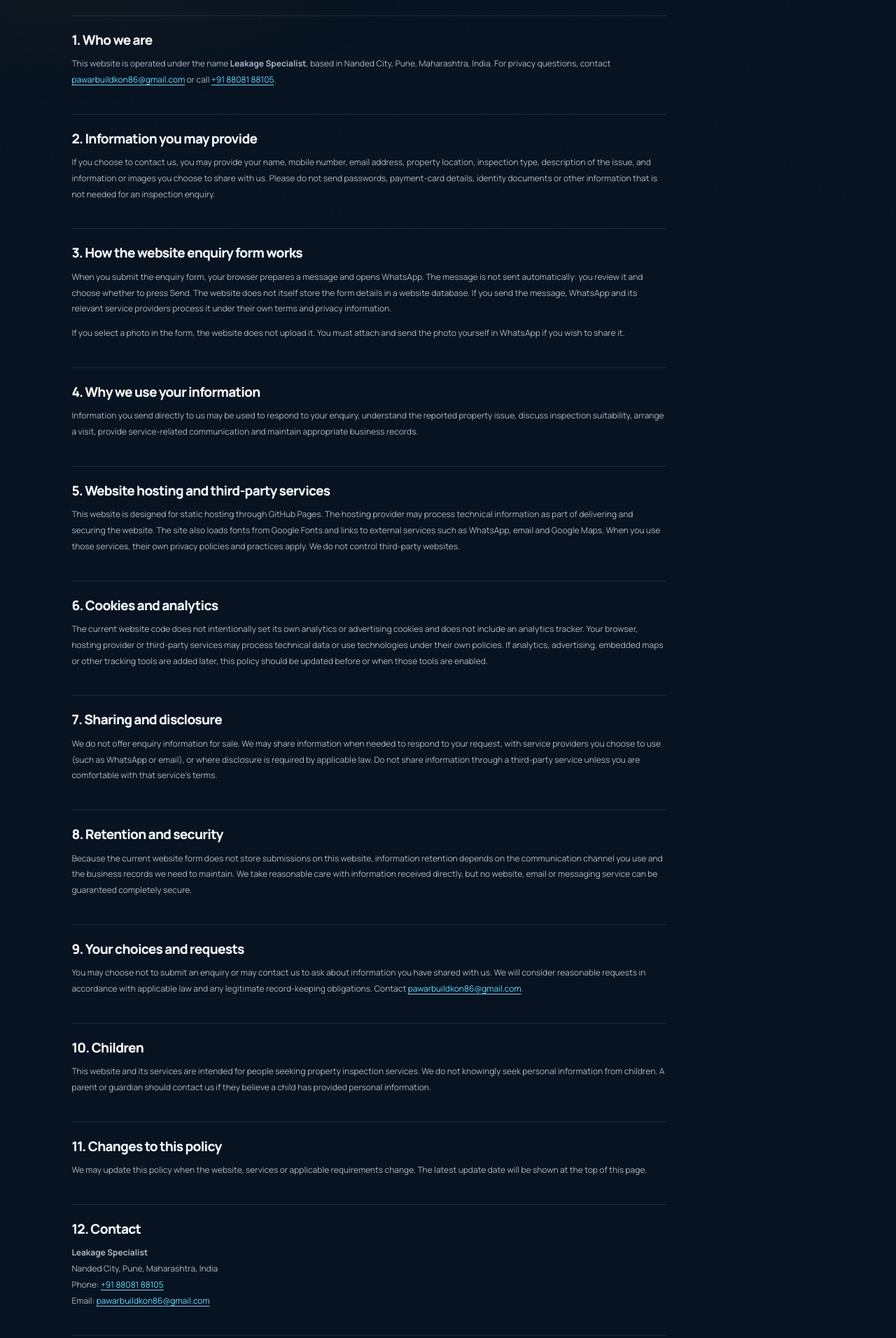
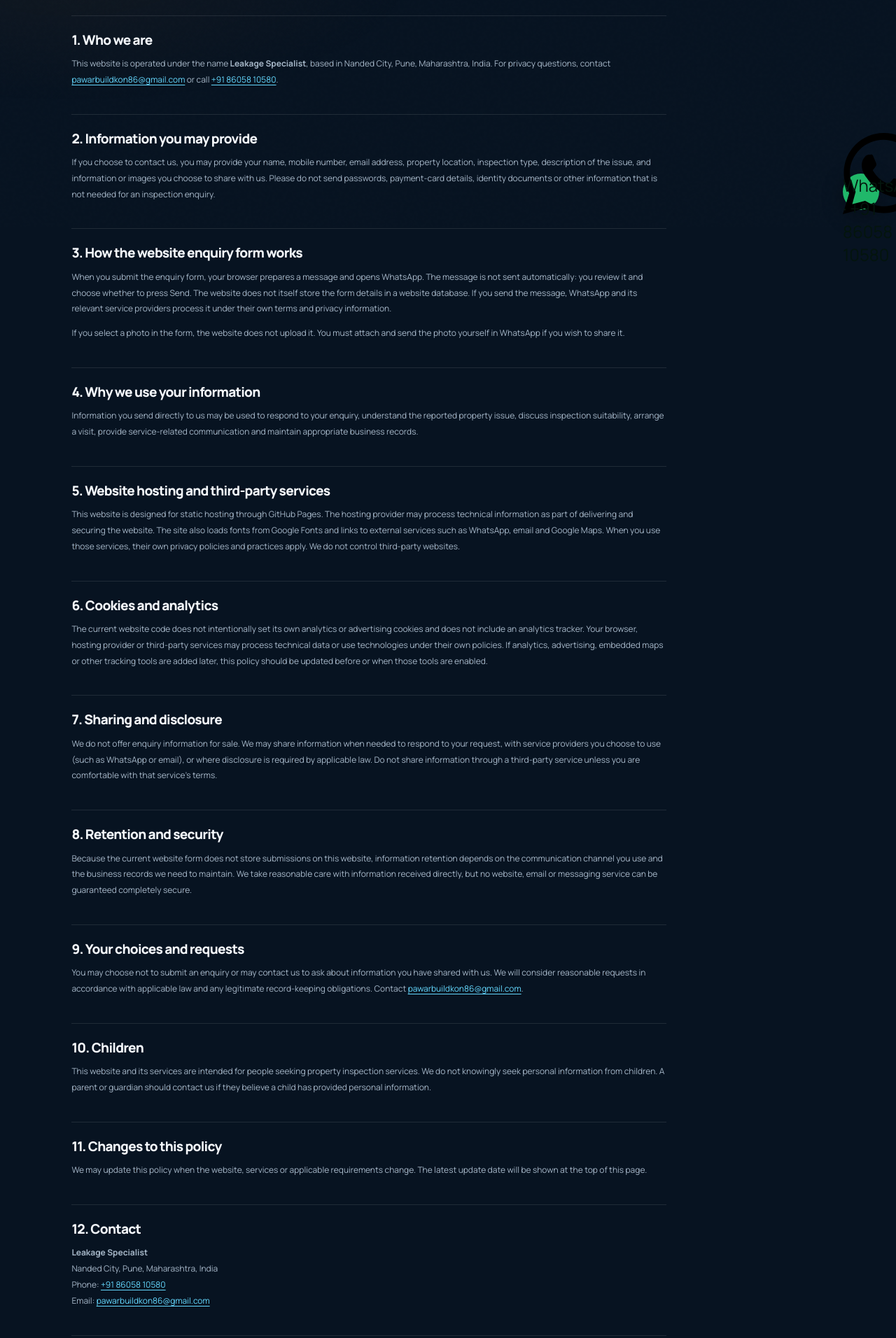
Before and after one commit to sam-74466/LS-PB, a plain HTML site: page privacy-policy.html in a window 1280 px wide. Shown: the part 476-2388 px from the top of the page at 70% size. Drawn offline with nearby package versions, Linux system fonts and the light colour scheme.

Commit message:
Update privacy-policy.html

```diff
--- a/privacy-policy.html
+++ b/privacy-policy.html
@@ -44,7 +44,7 @@
       <p class="legal-intro">This policy explains how Leakage Specialist handles information when you visit this website or contact us about thermal scanning, moisture investigation or leakage inspection services.</p>
       <div class="legal-callout">Important: The website currently uses a WhatsApp hand-off for inspection requests. It does not contain a website-side database form or automatic photo-upload service.</div>
       <div class="legal-content">
-        <section><h2>1. Who we are</h2><p>This website is operated under the name <strong>Leakage Specialist</strong>, based in Nanded City, Pune, Maharashtra, India. For privacy questions, contact <a href="mailto:pawarbuildkon86@gmail.com">pawarbuildkon86@gmail.com</a> or call <a href="tel:+918808188105">+91 88081 88105</a>.</p></section>
+        <section><h2>1. Who we are</h2><p>This website is operated under the name <strong>Leakage Specialist</strong>, based in Nanded City, Pune, Maharashtra, India. For privacy questions, contact <a href="mailto:pawarbuildkon86@gmail.com">pawarbuildkon86@gmail.com</a> or call <a href="tel:+918605810580">+91 86058 10580</a>.</p></section>
         <section><h2>2. Information you may provide</h2><p>If you choose to contact us, you may provide your name, mobile number, email address, property location, inspection type, description of the issue, and information or images you choose to share with us. Please do not send passwords, payment-card details, identity documents or other information that is not needed for an inspection enquiry.</p></section>
         <section><h2>3. How the website enquiry form works</h2><p>When you submit the enquiry form, your browser prepares a message and opens WhatsApp. The message is not sent automatically: you review it and choose whether to press Send. The website does not itself store the form details in a website database. If you send the message, WhatsApp and its relevant service providers process it under their own terms and privacy information.</p><p>If you select a photo in the form, the website does not upload it. You must attach and send the photo yourself in WhatsApp if you wish to share it.</p></section>
         <section><h2>4. Why we use your information</h2><p>Information you send directly to us may be used to respond to your enquiry, understand the reported property issue, discuss inspection suitability, arrange a visit, provide service-related communication and maintain appropriate business records.</p></section>
@@ -55,7 +55,7 @@
         <section><h2>9. Your choices and requests</h2><p>You may choose not to submit an enquiry or may contact us to ask about information you have shared with us. We will consider reasonable requests in accordance with applicable law and any legitimate record-keeping obligations. Contact <a href="mailto:pawarbuildkon86@gmail.com">pawarbuildkon86@gmail.com</a>.</p></section>
         <section><h2>10. Children</h2><p>This website and its services are intended for people seeking property inspection services. We do not knowingly seek personal information from children. A parent or guardian should contact us if they believe a child has provided personal information.</p></section>
         <section><h2>11. Changes to this policy</h2><p>We may update this policy when the website, services or applicable requirements change. The latest update date will be shown at the top of this page.</p></section>
-        <section><h2>12. Contact</h2><p><strong>Leakage Specialist</strong><br>Nanded City, Pune, Maharashtra, India<br>Phone: <a href="tel:+918808188105">+91 88081 88105</a><br>Email: <a href="mailto:pawarbuildkon86@gmail.com">pawarbuildkon86@gmail.com</a></p></section>
+        <section><h2>12. Contact</h2><p><strong>Leakage Specialist</strong><br>Nanded City, Pune, Maharashtra, India<br>Phone: <a href="tel:+918605810580">+91 86058 10580</a><br>Email: <a href="mailto:pawarbuildkon86@gmail.com">pawarbuildkon86@gmail.com</a></p></section>
       </div>
       <div class="legal-footer-links"><a href="privacy-policy.html">Privacy policy ↗</a><a href="terms-and-conditions.html">Terms & conditions ↗</a><a href="disclaimer.html">Disclaimer ↗</a><a href="cookie-policy.html">Cookie policy ↗</a></div>
     </section>
@@ -64,6 +64,10 @@
     <div class="footer-top"><a class="brand" href="index.html"><span class="brand-mark"><span></span><span></span><span></span></span><span class="brand-copy">LEAKAGE<span>SPECIALIST</span></span></a><p>See the hidden.<br><em>Find the next step.</em></p><a class="back-top" href="#top">BACK TO TOP ↑</a></div>
     <div class="footer-bottom"><span>© 2026 LEAKAGE SPECIALIST. ALL RIGHTS RESERVED.</span><span>NANDED CITY · PUNE · INDIA</span><span>THERMAL SCANNING & MOISTURE INVESTIGATION</span></div>
   </footer>
+  <div class="floating-contact" aria-label="Contact Leakage Specialist">
+    <a class="floating-action floating-call" href="tel:+918605810580" aria-label="Call Leakage Specialist at +91 86058 10580" title="Call us"><svg viewBox="0 0 24 24" aria-hidden="true"><path d="M6.6 10.8a15.1 15.1 0 0 0 6.6 6.6l2.2-2.2a1 1 0 0 1 1.02-.24c1.12.37 2.32.57 3.58.57a1 1 0 0 1 1 1V20a1 1 0 0 1-1 1C10.6 21 3 13.4 3 4a1 1 0 0 1 1-1h3.5a1 1 0 0 1 1 1c0 1.26.2 2.46.57 3.58a1 1 0 0 1-.25 1.02z"/></svg><span>Call · +91 86058 10580</span></a>
+    <a class="floating-action floating-wa" href="https://wa.me/918605810580" target="_blank" rel="noopener noreferrer" aria-label="Chat with Leakage Specialist on WhatsApp"><svg viewBox="0 0 24 24" aria-hidden="true"><path d="M20.5 3.5A11.8 11.8 0 0 0 12.1 0C5.6 0 .3 5.3.3 11.8c0 2.1.6 4.2 1.6 6L0 24l6.4-1.7a12 12 0 0 0 5.7 1.4h.1c6.5 0 11.8-5.3 11.8-11.8 0-3.2-1.2-6.1-3.5-8.4ZM12.1 21.7c-1.8 0-3.6-.5-5.1-1.4l-.4-.2-3.8 1 1-3.7-.2-.4a9.8 9.8 0 0 1-1.5-5.2c0-5.4 4.5-9.8 9.9-9.8 2.6 0 5.1 1 7 2.9s2.9 4.3 2.9 7c0 5.4-4.4 9.8-9.8 9.8Zm5.4-7.3c-.3-.1-1.7-.8-2-.9s-.5-.1-.7.2-.8.9-1 1.1-.4.2-.7.1a8.2 8.2 0 0 1-2.4-1.5 9 9 0 0 1-1.7-2.1c-.2-.3 0-.5.1-.6l.5-.6.3-.5c.1-.2 0-.4 0-.6l-.9-2.1c-.2-.6-.5-.5-.7-.5h-.6c-.2 0-.6.1-.9.4s-1.2 1.2-1.2 2.9 1.2 3.3 1.4 3.5 2.4 3.7 5.9 5.1c.8.3 1.4.5 1.9.6.8.2 1.5.2 2.1.1.6-.1 1.7-.7 1.9-1.4s.2-1.3.2-1.4-.2-.3-.5-.4Z"/></svg><span>WhatsApp · +91 86058 10580</span></a>
+  </div>
   <script src="script.js"></script>
 </body>
 </html>
```
